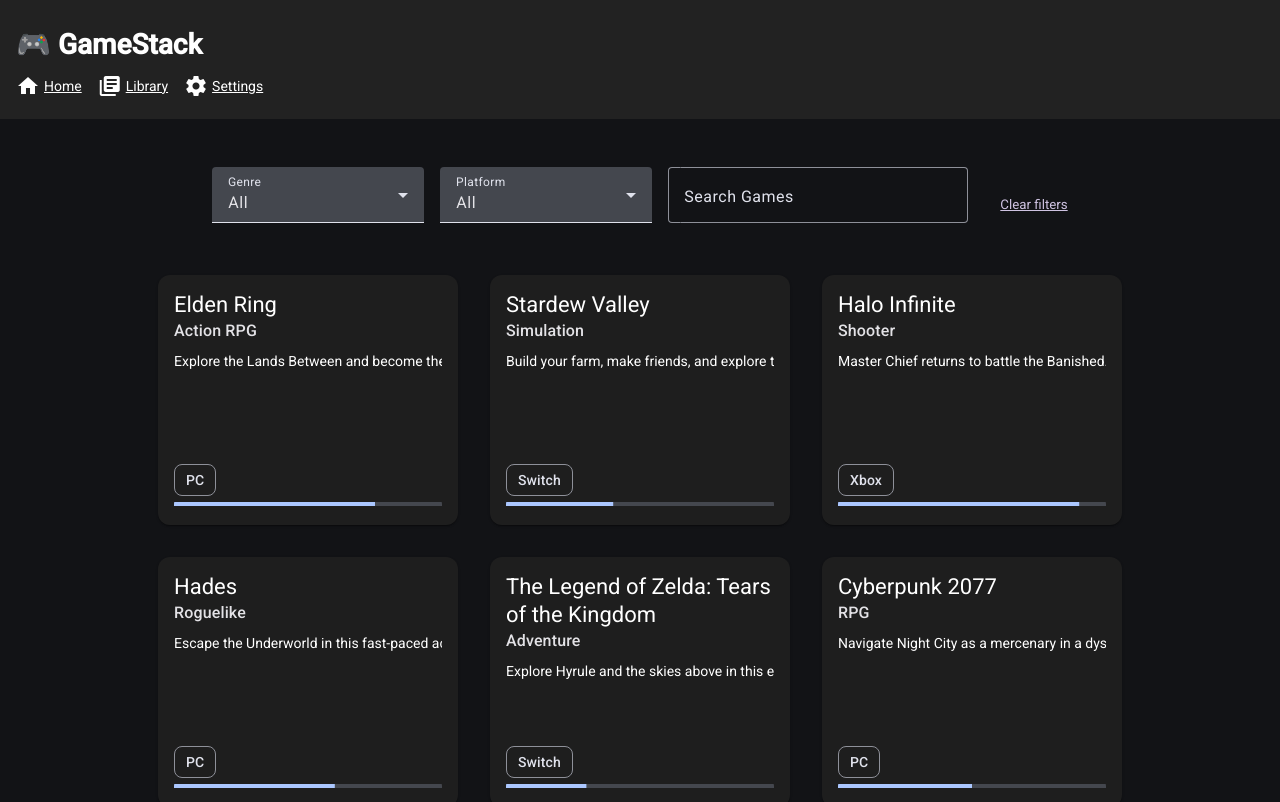
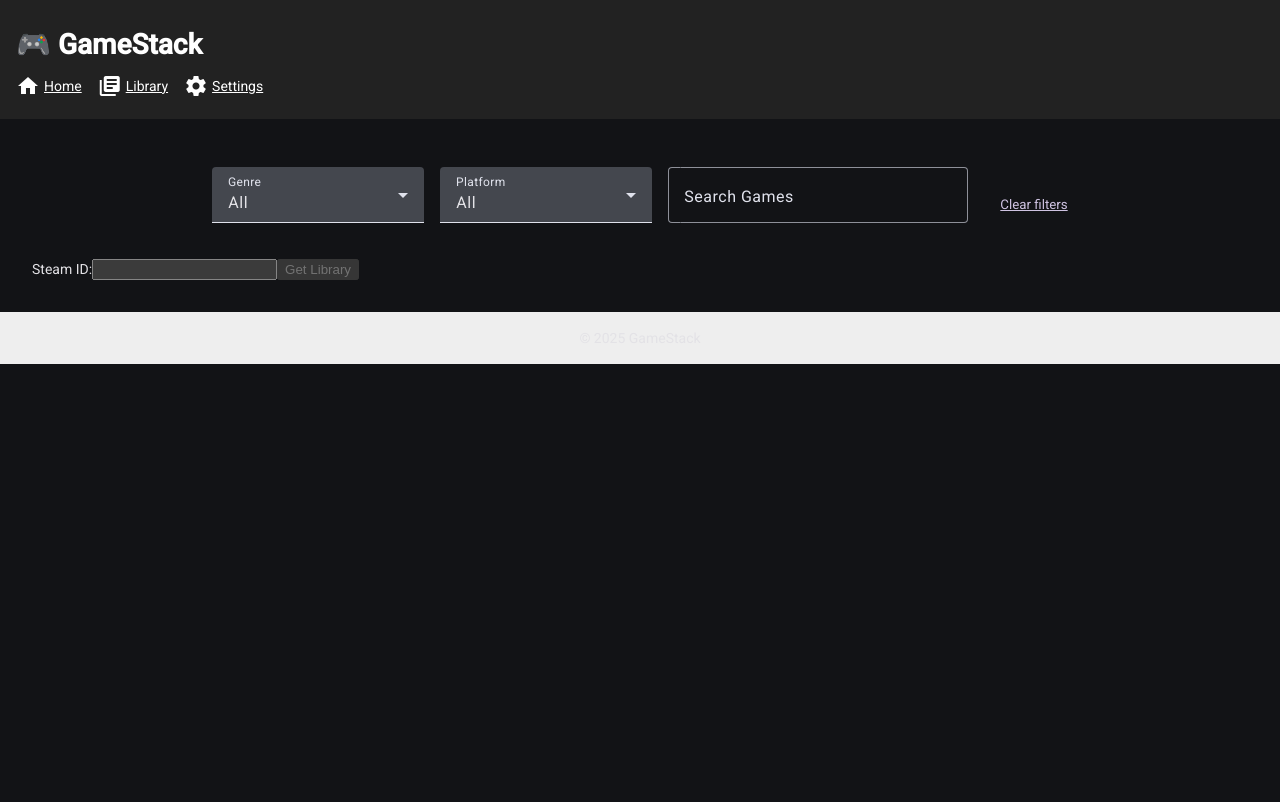
Before and after one commit to eMantonya/game-stack, an Angular app: page /library in a window 1280 px wide. Shown: the top 802 px of the page. Built offline with nearby package versions, Linux system fonts and the light colour scheme.

Commit message:
Integrate Steam API

```diff
--- a/src/app/app.config.ts
+++ b/src/app/app.config.ts
@@ -2,11 +2,13 @@
 import { provideRouter } from '@angular/router';
 
 import { routes } from './app.routes';
+import { provideHttpClient } from '@angular/common/http';
 
 export const appConfig: ApplicationConfig = {
   providers: [
     provideBrowserGlobalErrorListeners(),
     provideZoneChangeDetection({ eventCoalescing: true }),
-    provideRouter(routes)
+    provideRouter(routes),
+    provideHttpClient(),
   ]
 };
--- a/src/app/pages/library/library.html
+++ b/src/app/pages/library/library.html
@@ -3,14 +3,14 @@
         <mat-label>Genre</mat-label>
         <mat-select [(ngModel)]="selectedGenre">
             <mat-option value="">All</mat-option>
-            <mat-option *ngFor="let genre of genres" [value]="genre">{{genre}}</mat-option>
+            <!-- <mat-option *ngFor="let genre of genres" [value]="genre">{{genre}}</mat-option> -->
         </mat-select>
     </mat-form-field>
     <mat-form-field appearance="fill">
     <mat-label>Platform</mat-label>
     <mat-select [(ngModel)]="selectedPlatform">
       <mat-option value="">All</mat-option>
-      <mat-option *ngFor="let platform of platforms" [value]="platform">{{ platform }}</mat-option>
+      <!-- <mat-option *ngFor="let platform of platforms" [value]="platform">{{ platform }}</mat-option> -->
     </mat-select>
   </mat-form-field>
   <mat-form-field appearance="outline" class="search-bar">
@@ -19,12 +19,18 @@
   </mat-form-field>
   <span class="clear-filters" (click)="clearFilters()">Clear filters</span>
 </div>
+  <form (ngSubmit)="onSubmit()" #steamForm="ngForm" class="steam-form">
+    <label for="steamId">Steam ID:</label>
+    <input type="text" id="steamId" name="steamId" [(ngModel)]="steamId" required/>
+    <button type="submit" [disabled]="steamForm.invalid">Get Library</button>
+  </form>
 
 <div class="library-grid">
-  <app-game-card
-    *ngFor="let game of filteredGames"
-    [game]="game"
-    [selectedPlatform]="selectedPlatform"
-    (platformClicked)="applyPlatformFilter($event)">
-  </app-game-card>
+  @for (game of filteredGames; track game) {
+    <app-game-card
+      [game]="game"
+      [selectedPlatform]="selectedPlatform"
+      (platformClicked)="applyPlatformFilter($event)">
+    </app-game-card>
+  }
 </div>
--- a/src/app/pages/library/library.ts
+++ b/src/app/pages/library/library.ts
@@ -4,6 +4,8 @@
 import { FormControl, FormsModule, ReactiveFormsModule } from '@angular/forms';
 import { MatSelectModule } from '@angular/material/select';
 import { MatInput, MatInputModule } from '@angular/material/input';
+import { SteamService } from '../../services/steam';
+import { Game } from '../../models/game.model';
 
 @Component({
   selector: 'app-library',
@@ -18,10 +20,12 @@
   searchControl = new FormControl('');
   selectedGenre = '';
   selectedPlatform = '';
+  steamId = '';
+  games: Game[] = [];
 
   // Sample game data, replace with actual data source
   // This could be fetched from a service or API in a real application
-  games = [
+/*   games = [
   {
     title: 'Elden Ring',
     genre: 'Action RPG',
@@ -162,7 +166,24 @@
     platform: 'Switch',
     progress: 75
   }
-];
+]; */
+
+  constructor(private steamService: SteamService) {}
+
+  onSubmit(): void {
+    if (!this.steamId) return;
+    this.steamService.getSteamLibrary(this.steamId).subscribe({
+      next: data => this.games = data,
+      error: err => console.error('Steam API error', err)
+    });
+  }
+
+  fetchSteamLibrary(steamId: string): void {
+    this.steamService.getSteamLibrary(steamId).subscribe({
+      next: data => this.games = data,
+      error: err => console.error('Steam API error', err)
+    });
+  }
 
   get filteredGames() {
     const searchQuery = this.searchControl.value?.toLowerCase() || '';
@@ -184,7 +205,7 @@
     this.searchControl.setValue('');
   }
 
-  get genres() {
+   get genres() {
     return [... new Set(this.games.map(g => g.genre))];
   }
 
--- /dev/null
+++ b/src/app/services/steam.ts
@@ -0,0 +1,31 @@
+import { Injectable } from '@angular/core';
+import { HttpClient } from '@angular/common/http';
+import { Observable } from 'rxjs';
+import { Game } from '../models/game.model';
+import {map} from 'rxjs/operators';
+
+@Injectable({
+  providedIn: 'root'
+})
+export class SteamService {
+  private baseUrl = 'https://getsteamlibrary-djazf6gxeyh6amdn.centralus-01.azurewebsites.net/api/steam/library';
+
+  constructor(private http: HttpClient) { }
+
+  getSteamLibrary(steamId: string): Observable<Game[]> {
+    const url = `${this.baseUrl}?steamId=${steamId}`;
+    return this.http.get<any[]>(url).pipe(
+      map(games => games.map(game => ({
+        appId: game.appId,
+        title: game.name,
+        playtimeHours: 0, //Math.round(game.playtime_forever / 60)
+        iconUrl: `https://media.steampowered.com/steamcommunity/public/images/apps/${game.appId}/${game.img_icon_url}.jpg`,
+        source: 'steam',
+        genre: 'Unknown', // Genre might not be available in the API response
+        platform: 'PC',
+        progress: 0, //Might use achievement progress here
+        description: 'No description available'
+      })))
+    );
+  }
+}
```
Also changed, not shown: src/app/components/game-card/game-card.ts (+2 -7 lines), src/app/models/game.model.ts (added, +12 -0 lines), 1 other file (tests, documents, lock files or other folders).
